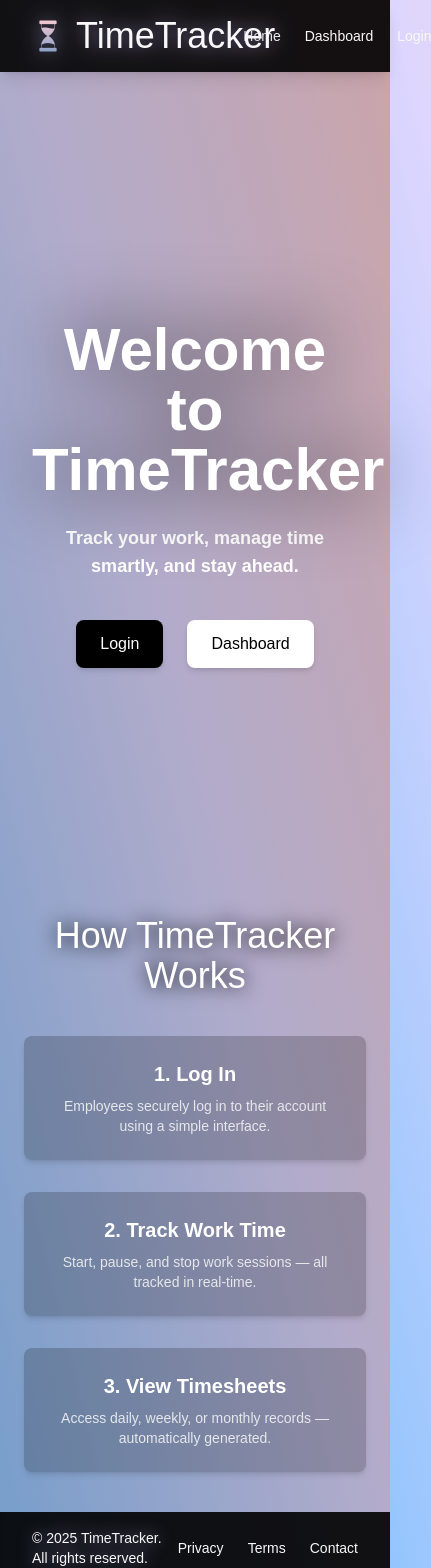
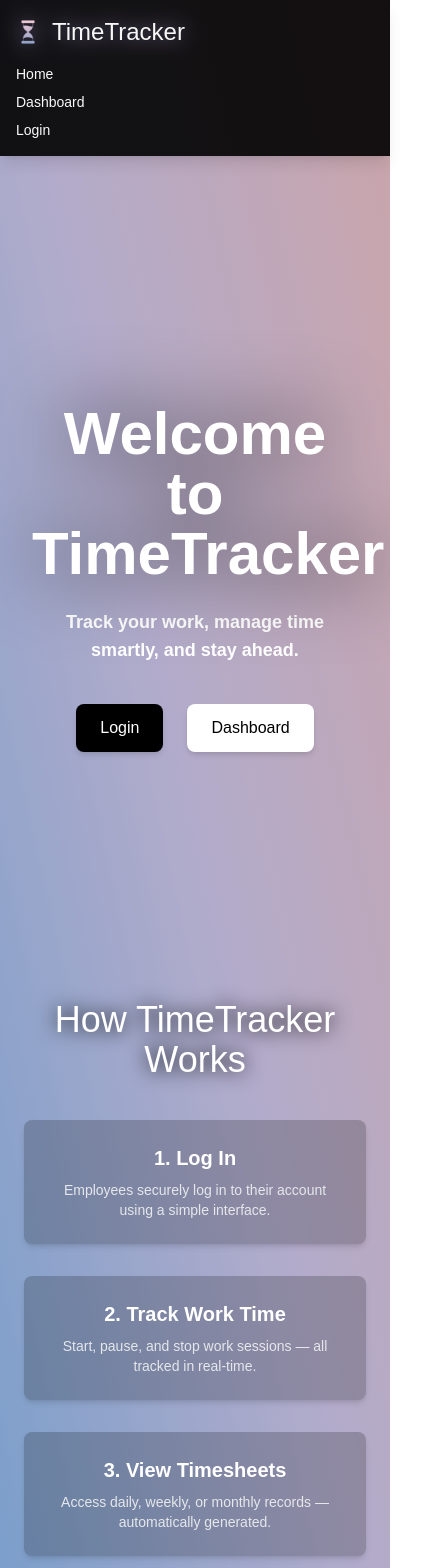
Before and after one commit to rsuciunttdata/timetracking-team-three, an Angular app: page / in a window 390 px wide. Shown: the top 1568 px of the page, 431 px wide, since content can reach past the window. Built offline with nearby package versions, Linux system fonts and the light colour scheme; a web font is replaced by a local one.

Commit message:
mobile header and footer

```diff
--- a/src/app/components/footer/footer.html
+++ b/src/app/components/footer/footer.html
@@ -1,6 +1,11 @@
-<footer class="bg-black bg-opacity-90 text-cutomWhite px-8 py-4 flex justify-between items-center shadow-inner mt-10">
-  <p class="text-sm font-clash drop-shadow-[0_0_8px_#7c75a1]">© 2025 TimeTracker. All rights reserved.</p>
-  <nav class="flex space-x-6 text-sm font-medium">
+<footer
+  class="bg-black bg-opacity-90 text-cutomWhite px-4 sm:px-6 md:px-8 py-4 flex flex-col md:flex-row justify-between items-center space-y-4 md:space-y-0 shadow-inner mt-10 font-clash">
+
+  <p class="text-sm drop-shadow-[0_0_8px_#7c75a1] text-center md:text-left">
+    © 2025 TimeTracker. All rights reserved.
+  </p>
+
+  <nav class="flex flex-col sm:flex-row sm:space-x-6 text-sm font-medium items-center space-y-2 sm:space-y-0">
     <a routerLink="/privacy" class="hover:text-rose-200 cursor-pointer">Privacy</a>
     <a routerLink="/terms" class="hover:text-rose-200 cursor-pointer">Terms</a>
     <a routerLink="/contact" class="hover:text-rose-200 cursor-pointer">Contact</a>
--- a/src/app/components/header/header.html
+++ b/src/app/components/header/header.html
@@ -1,11 +1,12 @@
 <header
-  class="sticky top-0 z-50 bg-black bg-opacity-90 font-clash text-cutomWhite px-8 py-4 flex justify-between items-center shadow-lg">
-  <h1 class="flex items-center space-x-3 text-cutomWhite text-4xl drop-shadow-[0_0_10px_#7c75a1]">
-    <img src="hourglass.png" alt="Logo" class="w-8 h-8 object-contain" />
+  class="sticky top-0 z-50 bg-black bg-opacity-90 font-clash text-cutomWhite px-4 sm:px-6 md:px-8 py-4 flex flex-col sm:flex-row sm:justify-between sm:items-center gap-4 sm:gap-0 shadow-lg">
+
+  <h1 class="flex items-center space-x-3 text-cutomWhite text-2xl sm:text-3xl md:text-4xl drop-shadow-[0_0_10px_#7c75a1]">
+    <img src="hourglass.png" alt="Logo" class="w-6 h-6 sm:w-8 sm:h-8 object-contain" />
     <span>TimeTracker</span>
   </h1>
 
-  <nav class="flex space-x-6 text-sm font-medium">
+  <nav class="flex flex-col sm:flex-row sm:space-x-6 text-sm sm:text-base font-medium items-start sm:items-center gap-2 sm:gap-0">
     <span (click)="navigateTo('/')" class="hover:text-rose-200 cursor-pointer">Home</span>
     <span (click)="navigateTo('/dashboard')" class="hover:text-rose-200 cursor-pointer">Dashboard</span>
     <span (click)="navigateTo('/login')" class="hover:text-rose-200 cursor-pointer">Login</span>
```
Also changed, not shown: 1 other file (tests, documents, lock files or other folders).
